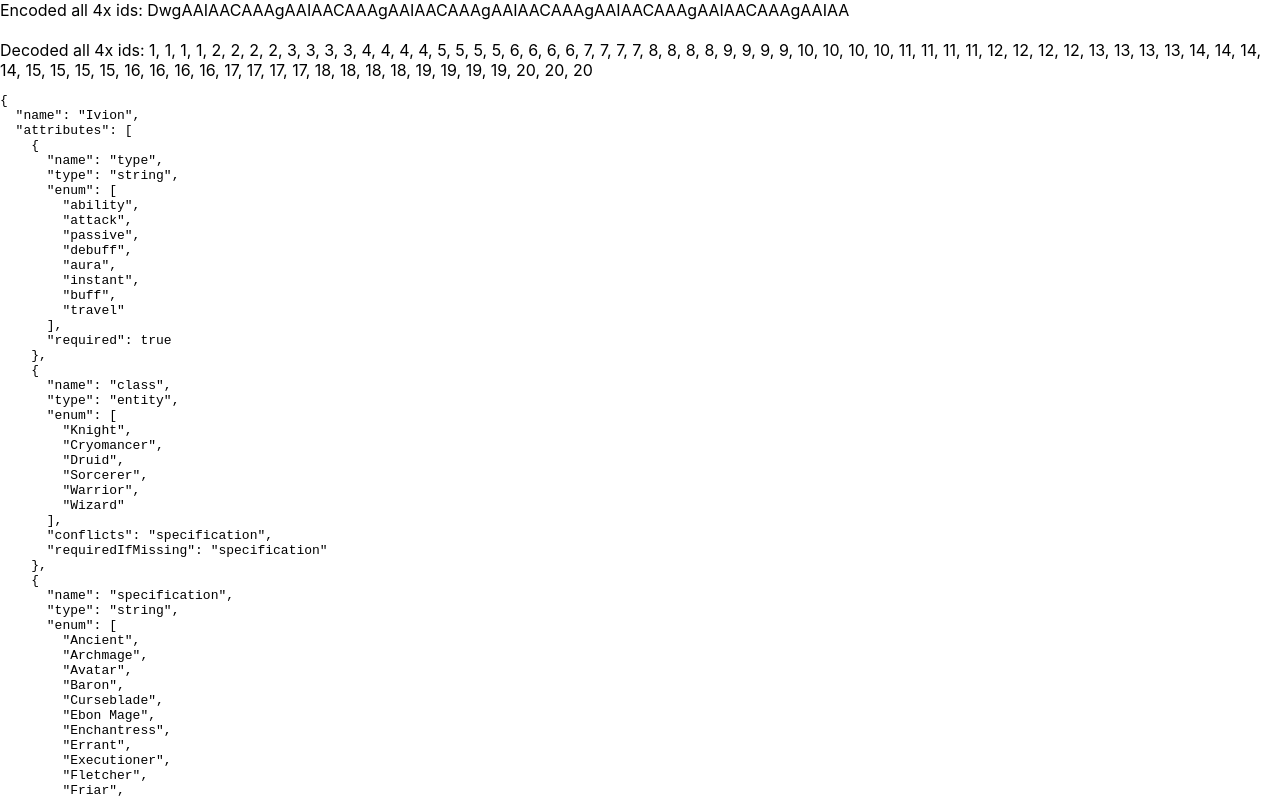
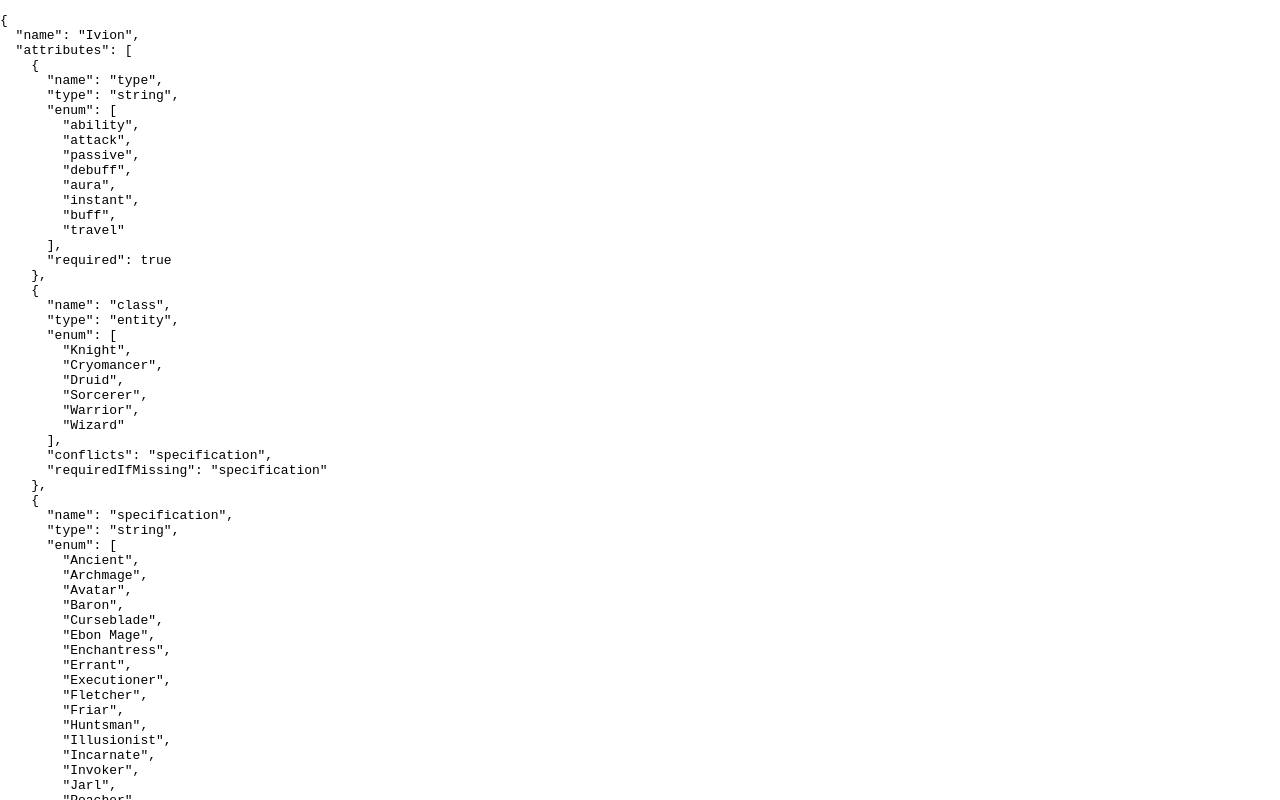
Before and after one commit to the-broken-tile/cards, a React (Create React App) app: page /#/ivion.json in a window 1280 px wide. Shown: the top 800 px of the page. Built offline with nearby package versions, Linux system fonts and the light colour scheme.

Commit message:
add card list page

```diff
--- a/src/App.tsx
+++ b/src/App.tsx
@@ -3,6 +3,7 @@ import {HashRouter, Route, Routes} from "react-router"
 
 import Index from "./views/pages/Index"
 import Json from "./views/pages/Json"
+import CardList from "./views/pages/CardList"
 
 export default function App() {
   return <StrictMode>
@@ -10,6 +11,7 @@ export default function App() {
       <Routes>
         <Route path="/" element={<Index />} />
         <Route path="/:name.json" element={<Json />} />
+        <Route path="/:name/:encoded" element={<CardList/>} />
       </Routes>
     </HashRouter>
   </StrictMode>
--- /dev/null
+++ b/src/views/components/CardView.tsx
@@ -0,0 +1,9 @@
+import Card from "../../lib/dto/Card"
+
+type Props = {
+  card: Card
+}
+
+export default function CardView(props: Props) {
+  return <>{props.card.name}</>
+}
--- /dev/null
+++ b/src/views/pages/CardList.tsx
@@ -0,0 +1,35 @@
+import React, {useEffect, useState} from "react"
+import { useParams } from "react-router"
+
+import Game from "../../lib/dto/Game"
+import {gameRepository} from "../../lib/container"
+import {IDCodec} from "../../lib/encoding/id-codec"
+import Card from "../../lib/dto/Card"
+
+import CardView from "../components/CardView"
+
+export default function CardList() {
+  const { name, encoded } = useParams()
+  const [ids, setIds] = useState<number[]>([])
+  const [error, setError] = useState<string|null>(null)
+  const [game] = useState<Game>(gameRepository.get(name as string))
+
+  useEffect((): void => {
+    try {
+      setIds(IDCodec.decodeFromString(encoded as string))
+    } catch (e) {
+      setError((e as Error).message)
+    }
+  }, [])
+
+  if (error) {
+    return <>{error}</>
+  }
+
+  return <ul>
+    {ids.map((id: number, i: number) => <li key={i}>
+      <CardView card={game.cards.find((c: Card): boolean => c.id === id)!} />
+    </li>
+    )}
+  </ul>
+}
--- a/src/views/pages/Json.tsx
+++ b/src/views/pages/Json.tsx
@@ -1,9 +1,8 @@
-import React, {useEffect, useState} from 'react'
+import React, {useEffect, useState} from "react"
 import { useParams } from "react-router"
 
 import Game from '../../lib/dto/Game'
 import { gameRepository } from '../../lib/container'
-import { IDCodec } from "../../lib/encoding/id-codec"
 
 const Json = () => {
   const { name } = useParams()
@@ -22,17 +21,6 @@ const Json = () => {
     }
   }, [])
 
-  const quadripleIds = (): number[] => {
-    if (game === null) {
-      return []
-    }
-
-    return game.cards.map(card => card.id)
-      .reduce((carry: number[], id: number): number[] => {
-        return [...carry, id, id, id, id]
-      }, [])
-  }
-
   if (error !== null) {
     return <>Error: {error}</>
   }
@@ -41,14 +29,9 @@ const Json = () => {
     return <>"Loading"</>
   }
 
-  return (
-    <div className="app">
-      <div>Encoded all 4x ids: {IDCodec.encodeToString(quadripleIds())}</div>
-      <br />
-      <div>Decoded all 4x ids: {IDCodec.decodeFromString(IDCodec.encodeToString(quadripleIds())).join(", ")}</div>
-      <pre>{JSON.stringify(game,  null, "  ")}</pre>
-    </div>
-  )
+  return <pre className="app">
+    {JSON.stringify(game,  null, "  ")}
+  </pre>
 }
 
 export default Json
```
